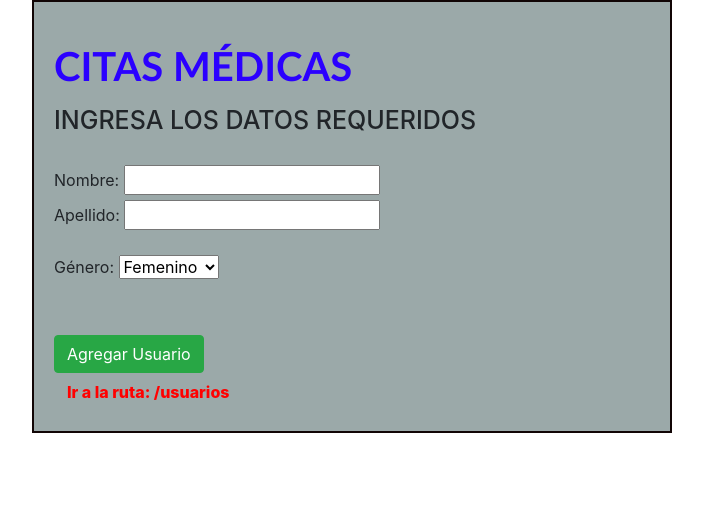
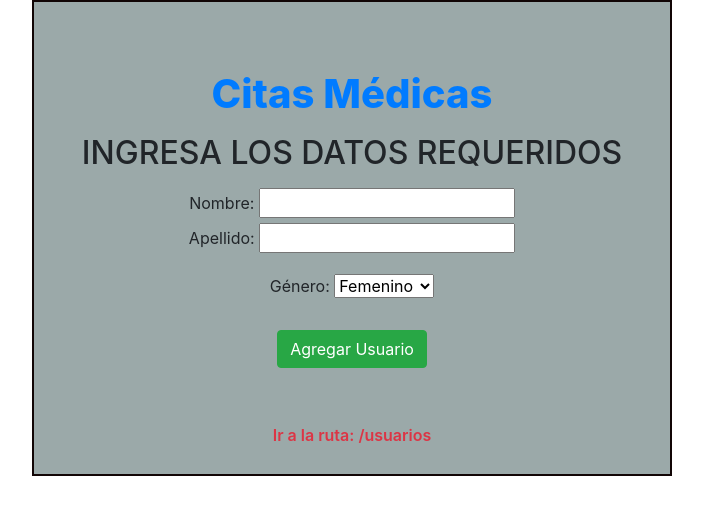
Before and after one commit to Biancadmsa/Citas_Medicas, a website: page index.html in a window 1280 px wide. Shown: the whole page, without its empty margins (288-991 px from the left). Drawn offline with nearby package versions, Linux system fonts and the light colour scheme.

Commit message:
tercer commit

```diff
--- a/index.html
+++ b/index.html
@@ -9,52 +9,26 @@
     <meta name="description" content="Desafío Citas Medicas"/>
     <title>Citas Medicas</title>
 </head>
-<style>
-.container {
-  width: 50%;
-  margin: 0 auto;
-  border: 2px solid #110505;
-  padding: 20px;
-  background-color: rgb(155, 169, 169);
-}
-h1{
-    margin-top: 15px;
-    margin-bottom: 15px;
-    color:rgb(43, 0, 255);
-    font-family:'Gill Sans', 'Gill Sans MT', Calibri, 'Trebuchet MS', sans-serif;
-    font-weight: 600;
-    margin-top: 20px;
-}
-h2{
-    font-size: 25px;
-    margin-bottom: 30px;
-}
-#gender{
-    margin-top: 20px;
-}
-.link{
-    color:red;
-    font-weight: 800;
-}
- </style>
+
  </head>
  <body>
-    <div class="container ">
-        <h1>CITAS MÉDICAS</h1>
-        <h2>INGRESA LOS DATOS REQUERIDOS</h2>
+    <div class="container" style="width: 50%; margin: 0 auto; border: 2px solid #110505; padding: 20px; background-color: rgb(155, 169, 169); justify-content: center; text-align: center;">
+        <h1 class="title mt-5 text-primary"  style="font-weight: 800;">Citas Médicas</h1>
+
+        <h2 class ="subtitle text-black fw-bold my-3">INGRESA LOS DATOS REQUERIDOS</h2>
         <form action="/agregar-usuario" method="POST">
             <label for="name">Nombre:</label>
             <input type="text" id="name" name="name" required> <br>
             <label for="last_name">Apellido:</label>
             <input type="text" id="last_name" name="last_name" required> <br> <label for="gender">Género:</label>
-            <select id="gender" name="gender" required>
+            <select class="gender mt-3" name="gender" required>
                 <option value="female">Femenino</option>
                 <option value="male">Masculino</option>
             </select> <br>
-            <button class="btn btn-success mt-5" type="submit">Agregar Usuario</button>
+                <button class="btn btn-success mt-4" type="submit">Agregar Usuario</button>
         </form>
 
-        <a href="/usuarios" methodo ="GET" class="btn btn-link link">Ir a la ruta: /usuarios</a>
+        <a href="/usuarios" methodo ="GET" class="btn btn-link  mt-5 text-danger" style="font-weight: 600">Ir a la ruta: /usuarios</a>
         </div>
     </body>
     </html>
```
